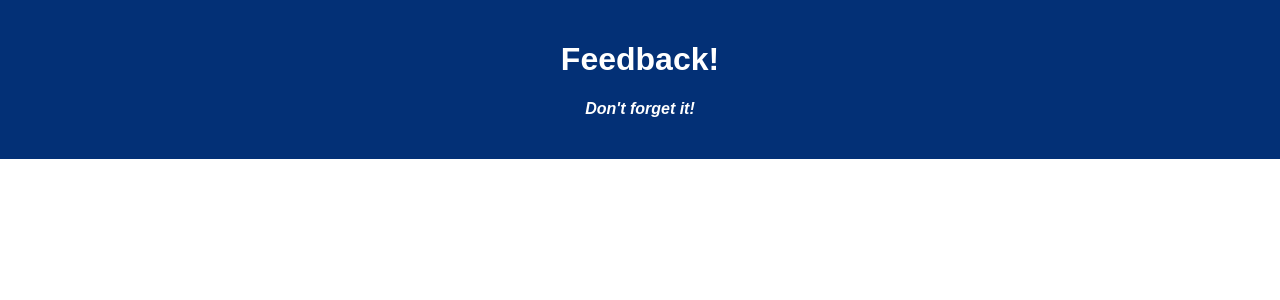
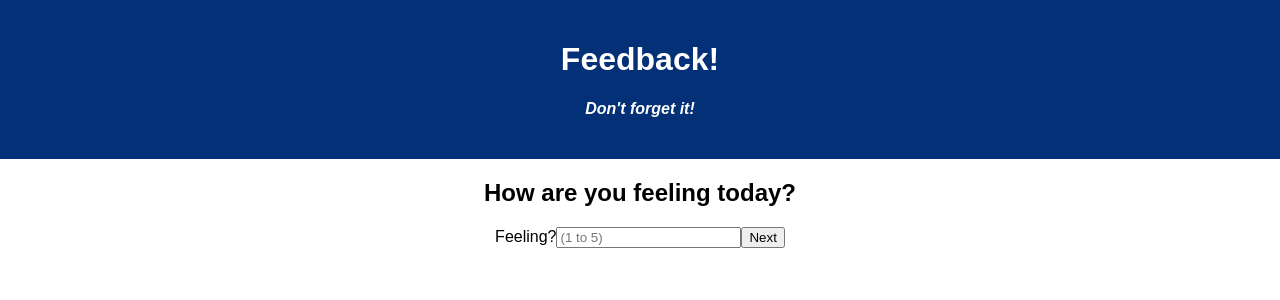
Before and after one commit to mntokijabe/feedback-loop, a React (Vite) app: page / in a window 1280 px wide. Shown: the top 300 px of the page. Built offline with nearby package versions, Linux system fonts and the light colour scheme.

Commit message:
first page and main structure set

```diff
--- a/src/components/App/App.jsx
+++ b/src/components/App/App.jsx
@@ -1,6 +1,13 @@
 import React from 'react';
 import axios from 'axios';
-import './App.css';
+import { HashRouter as Router, Route } from "react-router-dom";import './App.css';
+
+import Feeling from '../Feeling/Feeling';
+import Understand from '../Understand/Understand';
+import Supported from '../Supported/Supported';
+import Comments from '../Comments/Comments';
+import Review from '../Review/Review';
+import Success from '../Review/Success';
 
 function App() {
 
@@ -10,6 +17,26 @@ function App() {
         <h1 className='App-title'>Feedback!</h1>
         <h4>Don't forget it!</h4>
       </header>
+      <Router>
+        <Route exact path='/'>
+        <Feeling />
+        </Route>
+        <Route exact path='/understand'>
+        <Understand />
+        </Route>
+        <Route exact path='/supported'>
+        <Supported />
+        </Route>
+        <Route exact path='/comments'>
+        <Comments />
+        </Route>
+        <Route exact path='/review'>
+        <Review />
+        </Route>
+        <Route exact path='/success'>
+        <Success />
+        </Route>
+      </Router>
     </div>
   );
 }
--- /dev/null
+++ b/src/components/Comments/Comments.jsx
@@ -0,0 +1,33 @@
+import { useDispatch } from "react-redux";
+import { useState } from "react";
+
+
+function Comments () {
+    const [feelingRating, setFeelingRating] = useState('');
+    const dispatch = useDispatch();
+
+    const storeRank = () => {
+        dispatch ({
+            type: "ADD_RANKING",
+            payload: {
+                feelingRank: feelingRating
+            }
+        })
+    }
+    return (
+        <div>
+            <h2>How are you feeling today?</h2>
+
+            <label>Feeling?</label>
+            <input
+                data-testid="input"
+                type="number"
+                placeholder=""
+                value={feelingRating} />
+            <button data-testid="next" onClick={storeRank}>Next</button>
+
+        </div>
+    )
+}
+
+export default Comments;
--- /dev/null
+++ b/src/components/Feeling/Feeling.jsx
@@ -0,0 +1,37 @@
+import { useDispatch } from "react-redux";
+import { useState } from "react";
+import { useHistory } from "react-router-dom/cjs/react-router-dom.min";
+
+
+function Feeling () {
+    const [feelingRating, setFeelingRating] = useState('');
+    const dispatch = useDispatch();
+    const history = useHistory();
+
+    const storeRank = () => {
+        dispatch ({
+            type: "ADD_RANKING",
+            payload: {
+                feelingRank: feelingRating
+            }
+        })
+        history.push('/understand')
+    }
+    return (
+        <div>
+            <h2>How are you feeling today?</h2>
+
+            <label>Feeling?</label>
+            <input
+                data-testid="input"
+                type="number"
+                placeholder="(1 to 5)"
+                onChange={(e) => setFeelingRating(e.target.value)}
+                value={feelingRating} />
+            <button data-testid="next" onClick={storeRank}>Next</button>
+
+        </div>
+    )
+}
+
+export default Feeling;
--- /dev/null
+++ b/src/components/Review/Review.jsx
@@ -0,0 +1,33 @@
+import { useDispatch } from "react-redux";
+import { useState } from "react";
+
+
+function Review () {
+    const [feelingRating, setFeelingRating] = useState('');
+    const dispatch = useDispatch();
+
+    const storeRank = () => {
+        dispatch ({
+            type: "ADD_RANKING",
+            payload: {
+                feelingRank: feelingRating
+            }
+        })
+    }
+    return (
+        <div>
+            <h2>How are you feeling today?</h2>
+
+            <label>Feeling?</label>
+            <input
+                data-testid="input"
+                type="number"
+                placeholder=""
+                value={feelingRating} />
+            <button data-testid="next" onClick={storeRank}>Next</button>
+
+        </div>
+    )
+}
+
+export default Review;
--- /dev/null
+++ b/src/components/Review/Success.jsx
@@ -0,0 +1,33 @@
+import { useDispatch } from "react-redux";
+import { useState } from "react";
+
+
+function Success () {
+    const [feelingRating, setFeelingRating] = useState('');
+    const dispatch = useDispatch();
+
+    const storeRank = () => {
+        dispatch ({
+            type: "ADD_RANKING",
+            payload: {
+                feelingRank: feelingRating
+            }
+        })
+    }
+    return (
+        <div>
+            <h2>How are you feeling today?</h2>
+
+            <label>Feeling?</label>
+            <input
+                data-testid="input"
+                type="number"
+                placeholder=""
+                value={feelingRating} />
+            <button data-testid="next" onClick={storeRank}>Next</button>
+
+        </div>
+    )
+}
+
+export default Success;
--- /dev/null
+++ b/src/components/Supported/Supported.jsx
@@ -0,0 +1,33 @@
+import { useDispatch } from "react-redux";
+import { useState } from "react";
+
+
+function Supported () {
+    const [feelingRating, setFeelingRating] = useState('');
+    const dispatch = useDispatch();
+
+    const storeRank = () => {
+        dispatch ({
+            type: "ADD_RANKING",
+            payload: {
+                feelingRank: feelingRating
+            }
+        })
+    }
+    return (
+        <div>
+            <h2>How are you feeling today?</h2>
+
+            <label>Feeling?</label>
+            <input
+                data-testid="input"
+                type="number"
+                placeholder=""
+                value={feelingRating} />
+            <button data-testid="next" onClick={storeRank}>Next</button>
+
+        </div>
+    )
+}
+
+export default Supported;
--- /dev/null
+++ b/src/components/Understand/Understand.jsx
@@ -0,0 +1,33 @@
+import { useDispatch } from "react-redux";
+import { useState } from "react";
+
+
+function Understand () {
+    const [feelingRating, setFeelingRating] = useState('');
+    const dispatch = useDispatch();
+
+    const storeRank = () => {
+        dispatch ({
+            type: "ADD_RANKING",
+            payload: {
+                feelingRank: feelingRating
+            }
+        })
+    }
+    return (
+        <div>
+            <h2>How are you feeling today?</h2>
+
+            <label>Understand?</label>
+            <input
+                data-testid="input"
+                type="number"
+                placeholder=""
+                value={feelingRating} />
+            <button data-testid="next" onClick={storeRank}>Next</button>
+
+        </div>
+    )
+}
+
+export default Understand;
--- a/src/index.jsx
+++ b/src/index.jsx
@@ -1,11 +1,15 @@
 import React from 'react';
 import ReactDOM from 'react-dom/client';
+import { Provider } from 'react-redux';
 import './index.css';
 import App from './components/App/App';
+import store from './store';
 
 const root = ReactDOM.createRoot(document.getElementById('root'));
 root.render(
     <React.StrictMode>
-        <App />
+        <Provider store={store}>
+            <App />
+        </Provider>
     </React.StrictMode>
 );
--- a/src/store.js
+++ b/src/store.js
@@ -0,0 +1,20 @@
+import { applyMiddleware, combineReducers, createStore } from 'redux';
+import logger from 'redux-logger';
+
+const setRank = (state=[], action) => {
+    if(action.type === "ADD_RANKING"){
+        let rankUpdate = [...state, action.payload]
+        return rankUpdate
+    }
+    return state
+}
+
+const store = createStore(
+    combineReducers({
+        setRank
+    }),
+    applyMiddleware(logger),
+  );
+
+
+  export default store;
```
Also changed, not shown: src/components/Admin/Admin.jsx (added).
